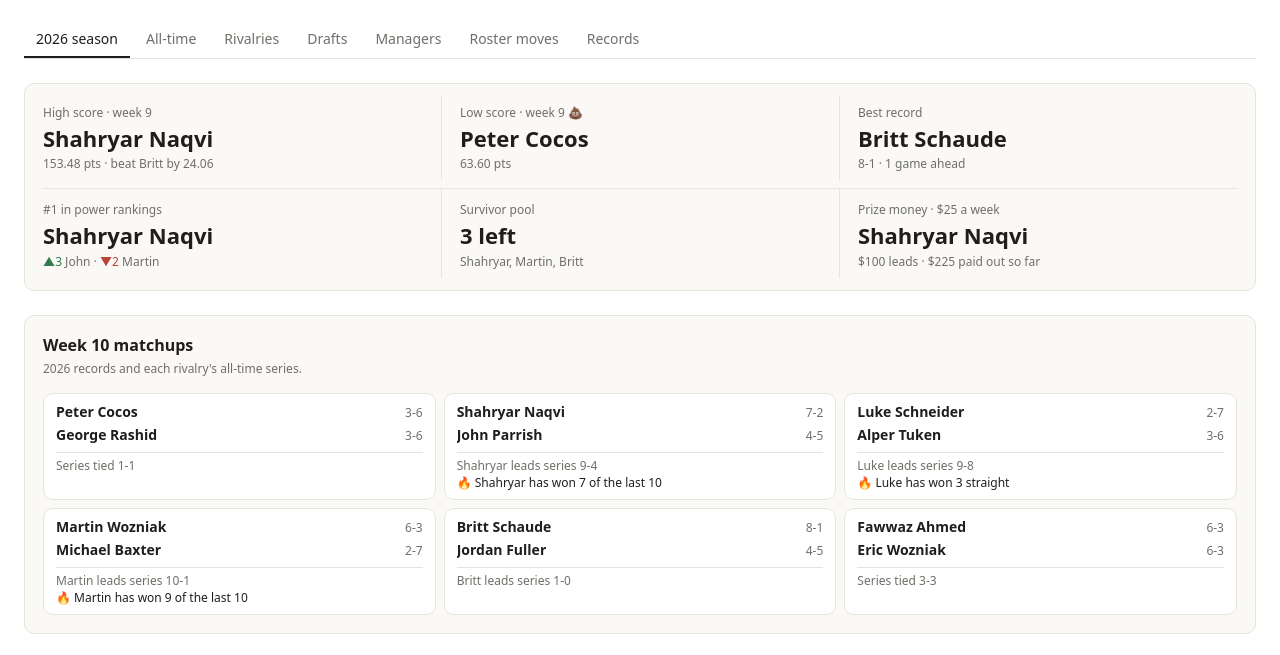
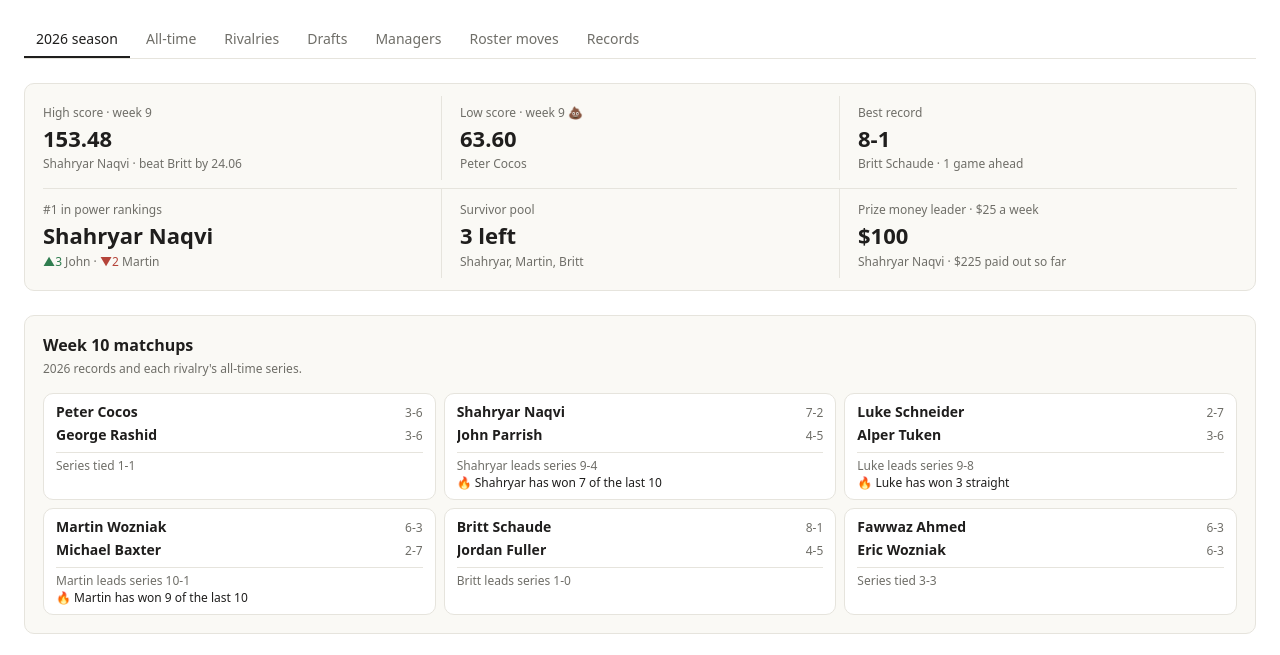
Before and after one commit to naq90/gatorboys, a plain HTML site: page index.html in a window 1280 px wide. Shown: the part 86-741 px from the top of the page. Drawn offline with nearby package versions, Linux system fonts and the light colour scheme.

Commit message:
Headline card: lead with the stat, name underneath
Co-Authored-By: Claude Opus 5.5 <noreply@anthropic.com>
Claude-Session: https://claude.ai/code/session_012dxUqivNy1v9oxUDThM8Xb

```diff
--- a/index.html
+++ b/index.html
@@ -151,7 +151,7 @@ let t; addEventListener('resize',()=>{clearTimeout(t);t=setTimeout(()=>cbs.forEa
    <div class="kpi"><div class="lab">Best record</div><div class="big dash-skeleton" id="kpi-rec" data-source="standings_2026">—</div><div class="sub" id="kpi-rec-sub" data-source="standings_2026">—</div></div>
    <div class="kpi"><div class="lab">#1 in power rankings</div><div class="big dash-skeleton" id="kpi-pw" data-source="power_2026">—</div><div class="sub" id="kpi-pw-sub" data-source="power_movers">—</div></div>
    <div class="kpi"><div class="lab">Survivor pool</div><div class="big dash-skeleton" id="kpi-surv" data-source="survivor">—</div><div class="sub" id="kpi-surv-sub" data-source="survivor">—</div></div>
-   <div class="kpi"><div class="lab">Prize money · $25 a week</div><div class="big dash-skeleton" id="kpi-pm" data-source="top_weekly">—</div><div class="sub" id="kpi-pm-sub" data-source="top_weekly">—</div></div>
+   <div class="kpi"><div class="lab">Prize money leader · $25 a week</div><div class="big dash-skeleton" id="kpi-pm" data-source="top_weekly">—</div><div class="sub" id="kpi-pm-sub" data-source="top_weekly">—</div></div>
   </div>
   </div>
   <div class="card" id="matchups-card">
@@ -787,9 +787,9 @@ let t; addEventListener('resize',()=>{clearTimeout(t);t=setTimeout(()=>cbs.forEa
     // headline tiles
     const setK = (id, big, sub) => { const b = document.getElementById(id), sb = document.getElementById(id + '-sub'); if (b) { b.textContent = big; b.classList.remove('dash-skeleton'); } if (sb) sb.textContent = sub; };
     const kTw = dash.data('top_weekly'), kSt = dash.data('standings_2026'), kPw = dash.data('power_2026');
-    if (kTw.status === 'ok' && kTw.data.length) { const t = kTw.data[0]; document.getElementById('kpi-hs-lab').textContent = `High score · week ${t.week}`; setK('kpi-hs', t.owner, `${f2(t.points)} pts · beat ${t.runner_up.split(' ')[0]} by ${f2(t.margin)}`); }
+    if (kTw.status === 'ok' && kTw.data.length) { const t = kTw.data[0]; document.getElementById('kpi-hs-lab').textContent = `High score · week ${t.week}`; setK('kpi-hs', f2(t.points), `${t.owner} · beat ${t.runner_up.split(' ')[0]} by ${f2(t.margin)}`); }
     if (kSt.status === 'ok' && kSt.data.length) { const r = kSt.data.slice().sort((a, b) => a.seed - b.seed); const lead = r[0], next = r[1], wl = x => x.record.split('-').map(Number); const [lw, ll] = wl(lead), [nw, nl] = wl(next); const gb = (lw - nw + nl - ll) / 2;
-      setK('kpi-rec', lead.owner, `${lead.record}${gb > 0 ? ` · ${gb} game${gb === 1 ? '' : 's'} ahead` : ' · tied atop'}`); }
+      setK('kpi-rec', lead.record, `${lead.owner}${gb > 0 ? ` · ${gb} game${gb === 1 ? '' : 's'} ahead` : ' · tied atop'}`); }
     const kMv = dash.data('power_movers');
     if (kPw.status === 'ok' && kPw.data.length) { const p = kPw.data.slice().sort((a, b) => a.power_rank - b.power_rank); setK('kpi-pw', p[0].owner, '');
       const sb = document.getElementById('kpi-pw-sub');
@@ -798,10 +798,10 @@ let t; addEventListener('resize',()=>{clearTimeout(t);t=setTimeout(()=>cbs.forEa
       else sb.textContent = `Then ${p[1].owner.split(' ')[0]}, ${p[2].owner.split(' ')[0]}`; }
     const kWk = dash.data('weekly');
     if (kWk.status === 'ok') { const w = kWk.data.filter(r => +r.season === 2026); const mw = d3.max(w, r => +r.week); const lo = d3.least(w.filter(r => +r.week === mw), r => +r.points);
-      if (lo) { document.getElementById('kpi-lo-lab').textContent = `Low score · week ${mw} 💩`; setK('kpi-lo', lo.owner, `${f2(+lo.points)} pts`); } }
+      if (lo) { document.getElementById('kpi-lo-lab').textContent = `Low score · week ${mw} 💩`; setK('kpi-lo', f2(+lo.points), lo.owner); } }
     if (kTw.status === 'ok' && kTw.data.length) { const c = d3.rollups(kTw.data, v => v.length, r => r.owner).sort((a, b) => b[1] - a[1] || a[0].localeCompare(b[0]));
       const top = c.filter(x => x[1] === c[0][1]);
-      setK('kpi-pm', top.map(x => x[0]).join(' & '), `$${c[0][1] * 25} leads · $${kTw.data.length * 25} paid out so far`); }
+      setK('kpi-pm', `$${c[0][1] * 25}`, `${top.map(x => x[0]).join(' & ')} · $${kTw.data.length * 25} paid out so far`); }
     // clinch scenarios
     const cs = dash.data('clinch_scenarios'), cl = document.getElementById('clinch-list');
     if (cs.status === 'ok') {
```
